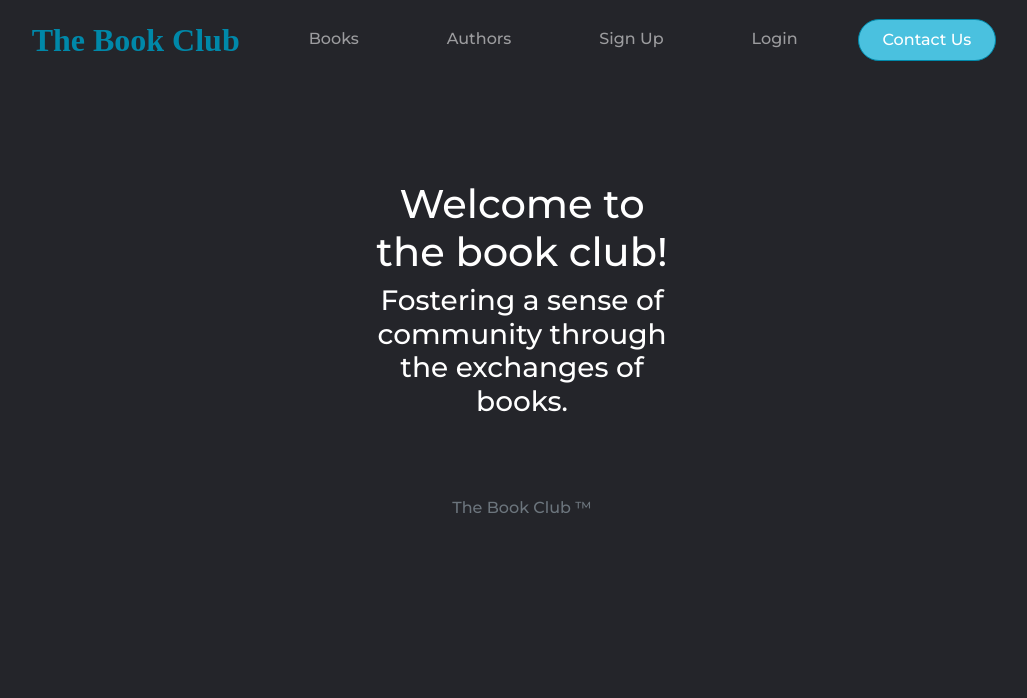
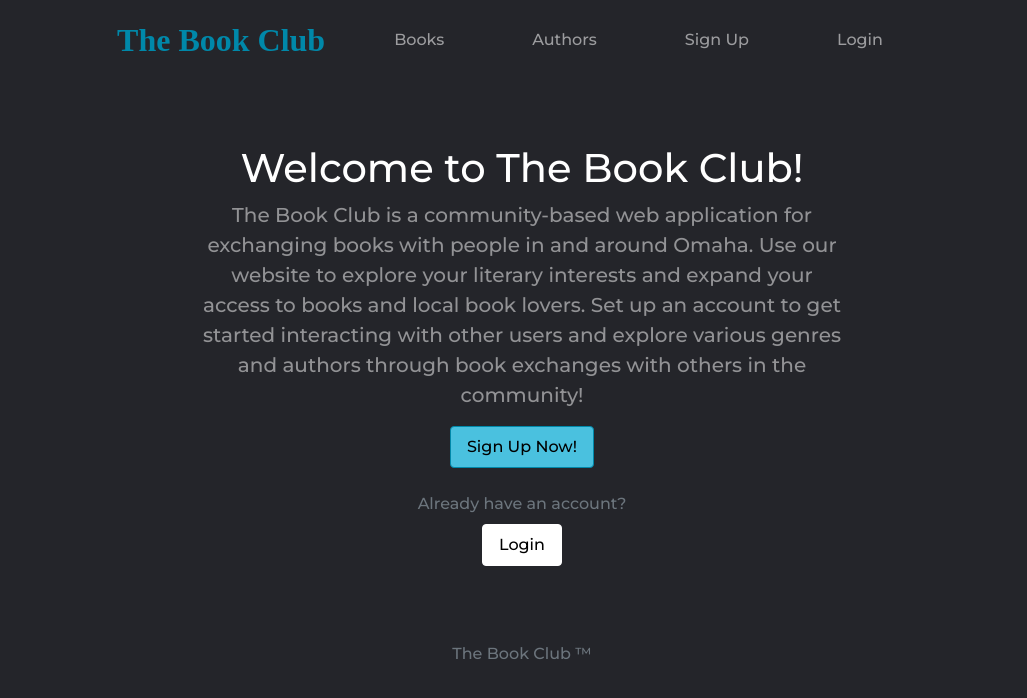
Before and after one commit to cjuanito797/TheBookClub, a Django app: page / in a window 1280 px wide. Shown: the top 698 px of the page, without its empty margins (118-1145 px from the left). Run offline with Django 4.2, Linux system fonts and the light colour scheme; style sheets or scripts are compiled from the project's sources; some libraries are stand-ins or nearby versions.

Commit message:
Updated home page

```diff
--- a/library/templates/home.html
+++ b/library/templates/home.html
@@ -3,12 +3,15 @@
 {% block head %}
     {% load compress %}
     <html lang="en">
-
         <head>
             {% block title %}<title>Welcome!</title>{% endblock %}
             {% compress css %}
-        <link href="{% static '/bootstrap/scss/bootstrap.scss' %}" rel="stylesheet" type="text/x-scss">
-        <link rel="stylesheet" type="text/x-scss" href="{% static 'scss/custom.scss' %}" />
+                <link href="{% static '/bootstrap/scss/bootstrap.scss' %}"
+                      rel="stylesheet"
+                      type="text/x-scss">
+                <link rel="stylesheet"
+                      type="text/x-scss"
+                      href="{% static 'scss/custom.scss' %}"/>
             {% endcompress %}
             <link rel="stylesheet" href="{% static 'css/styles.css' %}">
             <meta charset="utf-8">
@@ -17,23 +20,38 @@
             <meta name="viewport" content="width=device-width, initial-scale=1">
         </head>
     {% endblock %}
-
     <body>
         {% block navigation %}
             <header class="bg-dark mb-6">
                 <nav class="navbar navbar-expand-lg navbar-dark bg-dark my-2 ">
                     <div class="container-fluid align-items-center">
-                  <a class="navbar-brand" href="{% url 'library:home' %}"><h1 class="text-primary fw-bold fs-2 m-0">The Book Club</h1></a>
-                  <button class="navbar-toggler" type="button" data-bs-toggle="collapse" data-bs-target="#navbarNavDropdown" aria-controls="navbarNavDropdown" aria-expanded="false" aria-label="Toggle navigation">
+                        <a class="navbar-brand" href="{% url 'library:home' %}">
+                            <h1 class="text-primary fw-bold fs-2 m-0">The Book Club</h1>
+                        </a>
+                        <button class="navbar-toggler"
+                                type="button"
+                                data-bs-toggle="collapse"
+                                data-bs-target="#navbarNavDropdown"
+                                aria-controls="navbarNavDropdown"
+                                aria-expanded="false"
+                                aria-label="Toggle navigation">
                             <span class="navbar-toggler-icon"></span>
                         </button>
                         <div class="collapse navbar-collapse" id="navbarSupportedContent">
                             <ul class="navbar-nav">
-                      <li class="nav-item text-light mx-3"><a class="nav-link" href="{% url 'library:book_list' %}">Books</a></li>
-                      <li class="nav-item mx-3"><a class="nav-link" href="{% url 'library:author_list' %}">Authors</a></li>
-                      <li class="nav-item mx-3"><a class="nav-link" href="{% url 'accounts:register' %}">Sign Up</a></li>
-                      <li class="nav-item mx-3"><a class="nav-link" href="{% url 'accounts:user_login' %}">Login</a></li>
-                      <a href="#" class="btn btn-primary text-light mx-3 rounded-pill px-4">Contact Us</a>
+                                <li class="nav-item text-light mx-3">
+                                    <a class="nav-link" href="{% url 'library:book_list' %}">Books</a>
+                                </li>
+                                <li class="nav-item mx-3">
+                                    <a class="nav-link" href="{% url 'library:author_list' %}">Authors</a>
+                                </li>
+                                <li class="nav-item mx-3">
+                                    <a class="nav-link" href="{% url 'accounts:register' %}">Sign Up</a>
+                                </li>
+                                <li class="nav-item mx-3">
+                                    <a class="nav-link" href="{% url 'accounts:user_login' %}">Login</a>
+                                </li>
+                                {% comment %} <a href="#" class="btn btn-primary text-light mx-3 rounded-pill px-4">Contact Us</a> {% endcomment %}
                             </ul>
                         </div>
                     </div>
@@ -41,10 +59,21 @@
             </header>
         {% endblock %}
         {% block content %}
-        <div class="Banner">
-        <h1>Welcome to the book club!</h1>
-        <h3>Fostering a sense of community through the exchanges of books.</h3>
+            <h1 class="text-center">Welcome to The Book Club!</h1>
+            <p class="text-white-50 w-50 text-center mx-auto fs-5">
+                The Book Club is a community-based web application for exchanging books with people in and around Omaha.
+                Use our website to explore your literary interests and expand your access to books and local book lovers.
+                Set up an account to get started interacting with other users and explore various genres and authors
+                through book exchanges with others in the community!
+            </p>
+            <div class="container w-50 d-flex flex-wrap justify-content-center my-3">
+              <a class="btn btn-primary" href="{% url 'accounts:register' %}">Sign Up Now!</a>
+              <div class="w-100"></div>
+              <p class="text-muted mt-4 mb-2">Already have an account?</p>
+              <div class="w-100"></div>
+              <a class="btn btn-light" href="{% url 'accounts:user_login' %}">Login</a>
             </div>
+
         {% endblock %}
         <script src="https://cdn.jsdelivr.net/npm/bootstrap@5.1.3/dist/js/bootstrap.bundle.min.js" integrity="sha384-ka7Sk0Gln4gmtz2MlQnikT1wXgYsOg+OMhuP+IlRH9sENBO0LRn5q+8nbTov4+1p" crossorigin="anonymous"></script>
     </body>
@@ -52,7 +81,9 @@
         <div id="push"></div>
         <footer id="footer">
             <div class="container">
-               <p class="text-center text-muted">The Book Club &trade;</p>
+                <p class="text-center text-muted">
+                    The Book Club &trade;
+                </p>
             </div>
         </footer>
     {% endblock %}
```
Also changed, not shown: db.sqlite3. Lines whose indentation alone changed are shown as unchanged.
